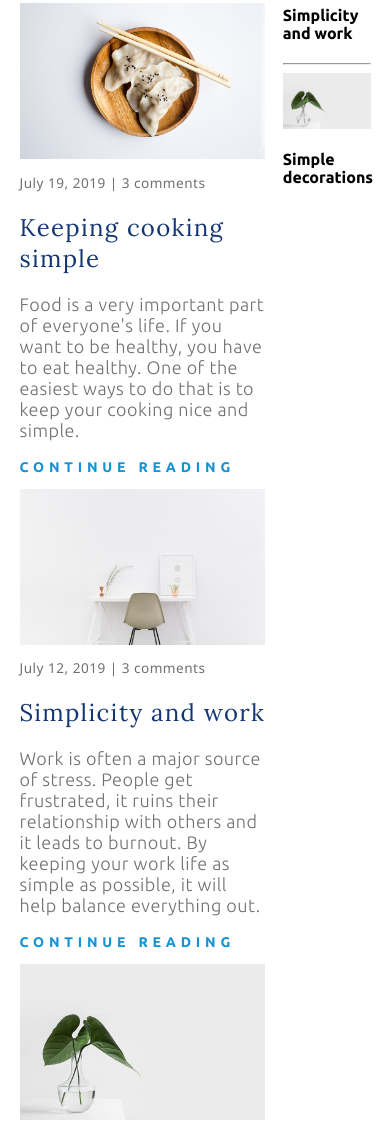
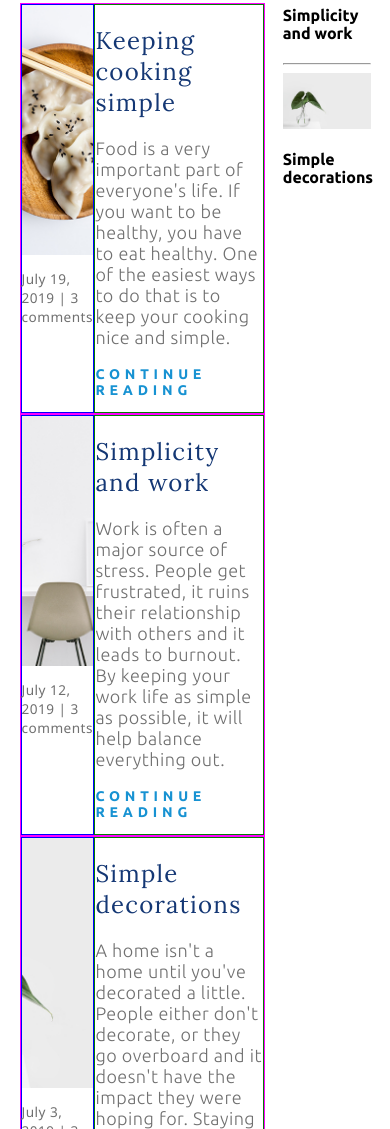
Before and after one commit to pjotrikk/CSS-practise-scrimba-frontend-career-path, a plain HTML site: page index.html in a window 390 px wide. Shown: the part 871-2000 px from the top of the page. Drawn offline with Linux system fonts and the light colour scheme.

Commit message:
este dorobit responzivitu na mobil atd

```diff
--- a/index.html
+++ b/index.html
@@ -49,20 +49,23 @@
             <p class="date">July 19, 2019 | 3 comments</p>
           </div>
 
+          <div class="article-main">
             <h2>Keeping cooking simple</h2>
             <p>
-            Food is a very important part of everyone's life. If you want to be
-            healthy, you have to eat healthy. One of the easiest ways to do that
-            is to keep your cooking nice and simple.
+              Food is a very important part of everyone's life. If you want to
+              be healthy, you have to eat healthy. One of the easiest ways to do
+              that is to keep your cooking nice and simple.
             </p>
             <p class="continue--reading">continue reading</p>
+          </div>
         </article>
 
         <article class="small--image">
           <div class="image--date">
             <img src="./img/work.jpg" />
+            <p class="date">July 12, 2019 | 3 comments</p>
           </div>
-          <p class="date">July 12, 2019 | 3 comments</p>
+          <div class="article-main">
             <h2>Simplicity and work</h2>
             <p>
               Work is often a major source of stress. People get frustrated, it
@@ -71,6 +74,7 @@
               everything out.
             </p>
             <p class="continue--reading">continue reading</p>
+          </div>
         </article>
 
         <article class="small--image">
@@ -78,14 +82,16 @@
             <img src="./img/deco.jpg" />
             <p class="date">July 3, 2019 | 3 comments</p>
           </div>
+          <div class="article-main">
             <h2>Simple decorations</h2>
             <p>
               A home isn't a home until you've decorated a little. People either
-            don't decorate, or they go overboard and it doesn't have the impact
-            they were hoping for. Staying simple will help draw the eye where
-            you want it to and make things pop like never before.
+              don't decorate, or they go overboard and it doesn't have the
+              impact they were hoping for. Staying simple will help draw the eye
+              where you want it to and make things pop like never before.
             </p>
             <p class="continue--reading">continue reading</p>
+          </div>
         </article>
       </main>
       <aside>
@@ -114,7 +120,7 @@
     <footer>
       <div class="wrapper">
         <p class="bottom-text">Living the Simple Life</p>
-        <p class="copyright">Copyright 2019</p>
+        <p class="copyright">Copyright 2022</p>
       </div>
     </footer>
   </body>
--- a/styles.css
+++ b/styles.css
@@ -148,6 +148,32 @@ main span {
   letter-spacing: 0.3rem;
 }
 
+.small--image {
+  display: flex;
+  justify-content: space-between;
+  border: 1px solid magenta;
+}
+
+.article-main {
+  width: 70%;
+  border: 1px solid green;
+}
+
+.image--date {
+  width: 30%;
+  border: 1px solid blue;
+}
+
+.image--date img {
+  min-height: 250px;
+  object-fit: cover;
+  order: -2;
+}
+
+.image--date p {
+  order: -1;
+}
+
 aside {
   width: 25%;
   font-family: "Ubuntu", sans-serif;
```
Lines whose indentation alone changed are shown as unchanged.
